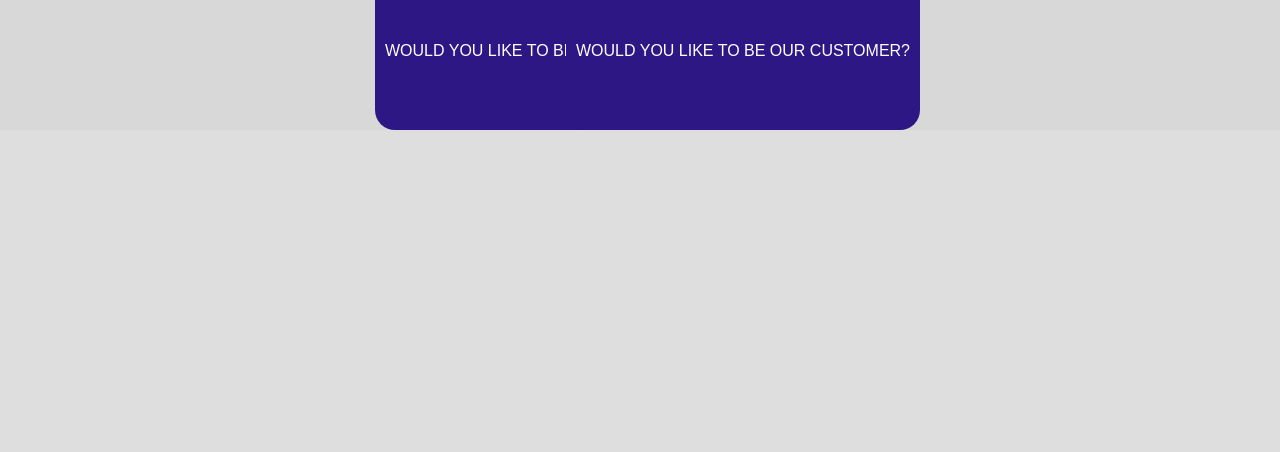
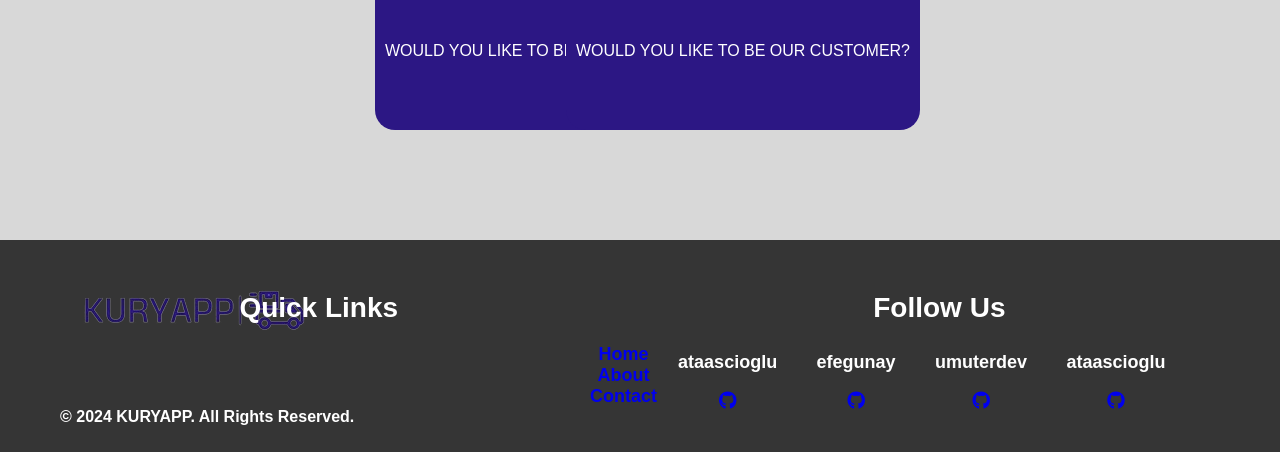
Before and after one commit to ataascioglu/KURYAPP, a Flask app: page / in a window 1280 px wide. Shown: the part 1348-1800 px from the top of the page. Before the commit the page ends 1478 px from the top, so only its background shows below. Run offline with Flask 3, Linux system fonts and the light colour scheme; some libraries are stand-ins or nearby versions.

Commit message:
Added footer

```diff
--- /dev/null
+++ b/static/mainpage-footer.css
@@ -0,0 +1,71 @@
+footer {
+    position: absolute;
+    bottom: -1000px;
+    width: 100%;
+    background-color: #353535;
+    padding-top: 50px;
+    color: white;
+    padding: 20px;
+    text-align: center;
+    font-family: Arial, Helvetica, sans-serif;
+    font-weight: bold;
+}
+
+.footer-container {
+    display: flex;
+    justify-content: center;
+    width: 100%;
+    max-width: 1140px;
+    margin: auto;
+}
+
+.footer-logo{
+    position: absolute;
+    left: 50px;
+}
+
+h4 {
+    position: relative;
+    top: -5px;
+    left: -80px;
+    font-size: 28px;
+    margin-bottom: 15px;
+    text-align: center;
+}
+
+.footer-content p {
+    width: 190px;
+    margin: auto;
+    padding: 7px;
+}
+
+.footer-content ul {
+    display: grid;
+    position: absolute;
+    left: 590px;
+    padding: 0;
+    margin: 0;
+}
+
+h5 {
+    position: relative;
+    top: -15px;
+    right: -200px;
+    font-size: 28px;
+    margin-bottom: 15px;
+    text-align: center;
+}
+
+.footer-content-links ul {
+    display: inline;
+    position: relative;
+    top: -20px;
+    right: -200px;
+    padding: 0;
+    margin: 0;
+}
+.bottom-bar{
+    position: absolute;
+    left: 60px;
+    bottom: 10px;
+}
--- a/templates/index.html
+++ b/templates/index.html
@@ -6,7 +6,9 @@
     <link rel="stylesheet" href="/static/styles.css">
     <link rel="stylesheet" href="/static/style-flash-message.css">
     <link rel="stylesheet" href="/static/style-customer_home.css">
+    <link rel="stylesheet" href="/static/mainpage-footer.css">
     <link rel="icon" href="/static/favicon.png">
+    <script src="https://kit.fontawesome.com/1165876da6.js" crossorigin="anonymous"></script>
     <title>KURYAPP</title>
 </head>
 <body>
@@ -70,6 +72,31 @@
     <a class="be-a-courier-btn" href='/register'>WOULD YOU LIKE TO BE OUR COURIER?</a>
     <img class="mainpage-customer" src="/static/mainpage-customer.png" alt="mainpage-customer">
     <a class="be-a-customer-btn" href='/register'>WOULD YOU LIKE TO BE OUR CUSTOMER?</a>
+    <footer>
+        <div class="footer-container">
+            <div class="footer-logo">
+                <img src="/static/kuryapp.png" alt="Kuryapp Logo">
+            </div>
+            <div class="footer-content">
+                <h4>Quick Links</h4>
+                <ul>
+                    <li><a href="/">Home</a></li>
+                    <li><a href="/about">About</a></li>
+                    <li><a href="/contact">Contact</a></li>
+                </ul>
+            </div>
+            <div class="footer-content-links">
+                <h5>Follow Us</h5>
+                <ul>
+                    <li><p>ataascioglu</p><a href="https://github.com/ataascioglu"><i class="fab fa-github"></i></a></li>
+                    <li><p>efegunay</p><a href="https://github.com/efegunay"><i class="fab fa-github"></i></a></li>
+                    <li><p>umuterdev</p><a href="https://github.com/umuterdev"><i class="fab fa-github"></i></a></li>
+                    <li><p>ataascioglu</p><a href="https://github.com/ataascioglu"><i class="fab fa-github"></i></a></li>
+                </ul>
+        </div>
+        <div class="bottom-bar">
+            <p>&copy; 2024 KURYAPP. All Rights Reserved.</p>
+    </footer>
     <script src="/static/hideFlash.js"></script>
     <script>
         function openTab(evt, tabName) {
```
Also changed, not shown: static/about-footer.css (added, +71 -0 lines), static/general-footer.css (added, +71 -0 lines), templates/about.html (+27 -1 lines), templates/contact.html (+27 -0 lines).
